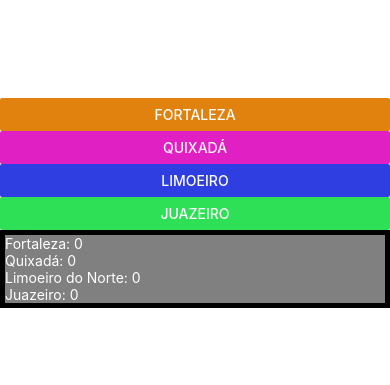
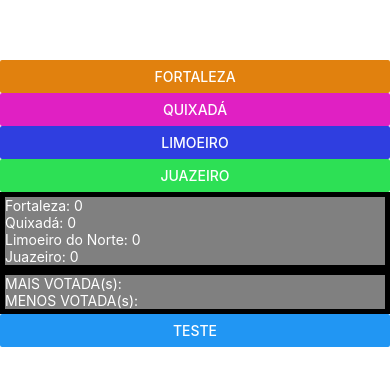
Before and after one commit to fty57/fundamentals-react-native, a React Native app in the folder fty57App/: screen /TelaA in a window 390 px wide. Shown: the part 219-604 px from the top of the page. Built offline with nearby package versions, Linux system fonts and the light colour scheme.

Commit message:
Update CollectionCity.js

```diff
--- a/fty57App/src/meusComponentes/CollectionCity.js
+++ b/fty57App/src/meusComponentes/CollectionCity.js
@@ -8,8 +8,22 @@ export default props => {
      const [limCount, setLimCount] = useState(0)
      const [juaCount, setJuaCount] = useState(0)
 
+     var auxMax = 0;
+     var auxMin = 0;
+
+     function compare(){
+          if(forCount > qxdCount){
+               auxMax = forCount;
+          }
+     }
+
+     // forCount tem valor 0
+     console.warn(forCount)
+     console.warn(auxMax)
+
      return (
           <View>
+
                <Button
                     onPress={() => setForCount(forCount + 1)}
                     title="Fortaleza"
@@ -52,6 +66,19 @@ export default props => {
                     </Text>
                </View>
 
+               <View style={styles.output}>
+                    <Text style={styles.txtG}>MAIS VOTADA(s): </Text>
+                    <Text style={styles.txtG}>MENOS VOTADA(s): </Text>
+               </View>
+
+               <Button
+                    title="Teste"
+                    onPress={() => compare()}
+               />
+
+
+
+
           </View>
 
      )
```
